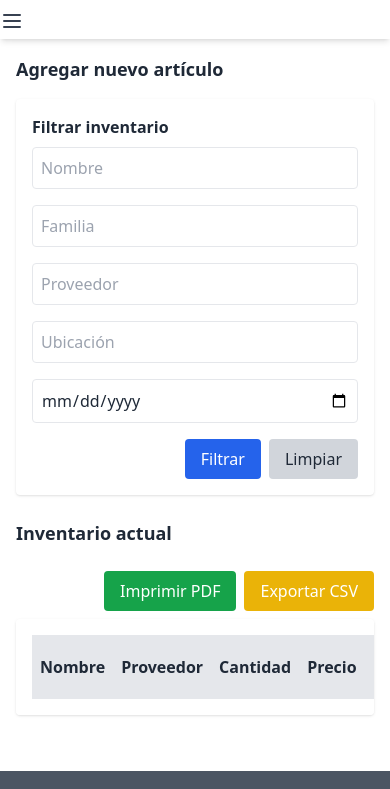
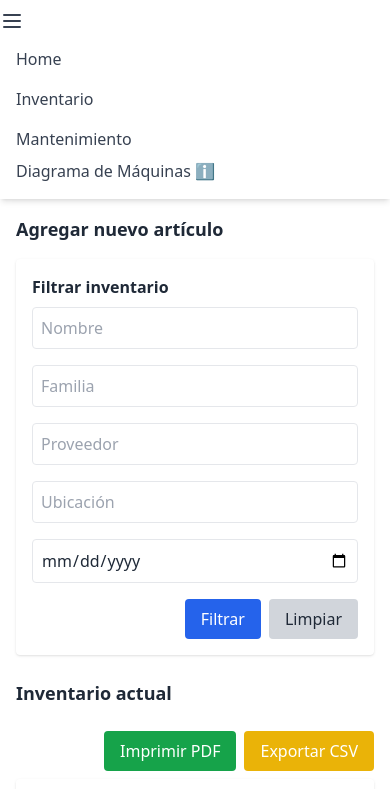
Before and after one commit to Geo-Way/SIM.io, a website: page public/inventario.html in a window 390 px wide. Both pictures are taken after a click on the button 12 px from the left and 76 px from the top of the page. Shown: the part 55-844 px from the top of the page. Drawn offline with nearby package versions, Linux system fonts and the light colour scheme; no server answers.

Commit message:
Update inventario.html

```diff
--- a/public/inventario.html
+++ b/public/inventario.html
@@ -167,6 +167,18 @@
 });
 
 </script>
+
+<!-- funcion para la hamburgesa de Menú para móviles -->
+<script>
+  const menuToggle = document.getElementById("menuToggle");
+  const mobileMenu = document.getElementById("mobileMenu");
+
+  menuToggle.addEventListener("click", () => {
+    mobileMenu.classList.toggle("hidden");
+  });
+
+</script>
+
   <footer class="bg-gray-600 text-gray-200 text-center py-6 mt-10 text-sm">
     <div class="max-w-4xl mx-auto px-4 flex flex-col items-center space-y-2">
       <p>© 2025 <strong><a href="https://geo-way.github.io/GeoWay.io/index.html" class="hover:underline">GEOWAY</a></strong>, Technology-Based Initiative – IBT. All rights reserved.</p>
```
